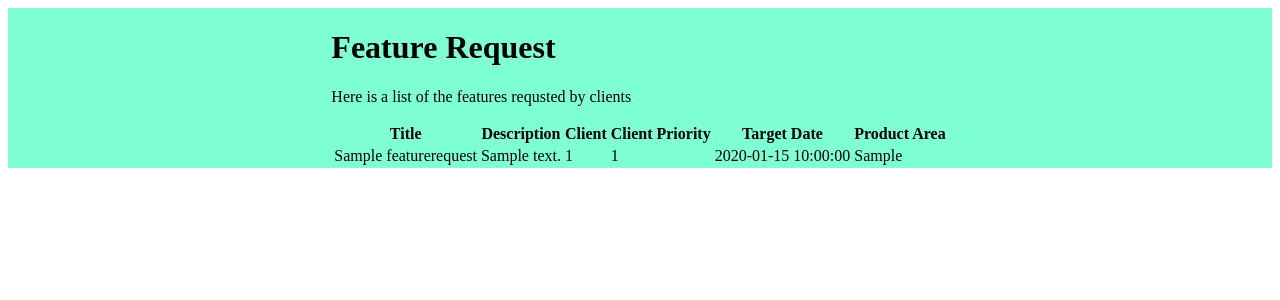
After one commit to obinnaeye/addMore, a Flask app: template templates/requests.html in a window 1280 px wide. The commit adds this page. Shown: the top 300 px of the page. Run offline with Flask 2, Linux system fonts and the light colour scheme; the template is opened without the code that fills it: values that come from a table or form of the project are taken from there, others are empty; tables that the repository leaves empty hold one stand-in row (values such as "Sample post"); parts of the project's set-up code (start-up, migrations or seed data) failed here and were passed over.

```diff
--- a/api.py
+++ b/api.py
@@ -1,9 +1,11 @@
 from flask import Blueprint
 from flask_restful import Api
 from resources.FeatureRequest import FeatureRequestResource
+from resources.Home import HomeResource
 
 api_bp = Blueprint('api', __name__)
 api = Api(api_bp)
 
 # Route
 api.add_resource(FeatureRequestResource, '/feature-request')
+api.add_resource(HomeResource, '/')
--- a/templates/index.html
+++ b/templates/index.html
@@ -24,9 +24,9 @@
         <div class="form-input client">
           <p>Cleint: </p>
           <select type="text" id="client">
-            <option>Client A</option>
-            <option>Client B</option>
-            <option>Client C</option>
+            <option value=1>Client A</option>
+            <option value=2>Client B</option>
+            <option value=3>Client C</option>
           </select>
         </div>
         <div class="form-input priority">
--- /dev/null
+++ b/templates/requests.html
@@ -0,0 +1,38 @@
+<!DOCTYPE html>
+<html lang="en" dir="ltr">
+  <head>
+    <meta charset="utf-8">
+    <title>Feature Request</title>
+    <link rel="stylesheet" href="{{ url_for('static', filename='css/main.css') }}">
+    <script src="https://ajax.googleapis.com/ajax/libs/jquery/3.3.1/jquery.min.js"></script>
+    <script src="{{url_for('static', filename='js/main.js')}}"></script>
+  </head>
+  <body>
+    <div class="container">
+      <div>
+        <h1> Feature Request</h1>
+        <p>Here is a list of the features requsted by clients</p>
+        <table>
+          <tr>
+            <th id="title">Title</th>
+            <th id="description">Description</th>
+            <th id="client">Client</th>
+            <th id="priority">Client Priority</th>
+            <th id="date">Target Date</th>
+            <th id="area">Product Area</th>
+          </tr>
+          {% for featurerequest in featurerequests %}
+          <tr>
+            <td>{{ featurerequest.Title }}</td>
+            <td>{{ featurerequest.Description }}</td>
+            <td>{{ featurerequest.ClientID }}</td>
+            <td>{{ featurerequest.ClientPriority }}</td>
+            <td>{{ featurerequest.TargetDate }}</td>
+            <td>{{ featurerequest.ProductArea }}</td>
+          </tr>
+          {% endfor %}
+        </table>
+      </div>
+    </div>
+  </body>
+</html>
```
Also changed, not shown: resources/Home.py (added, +7 -0 lines).
